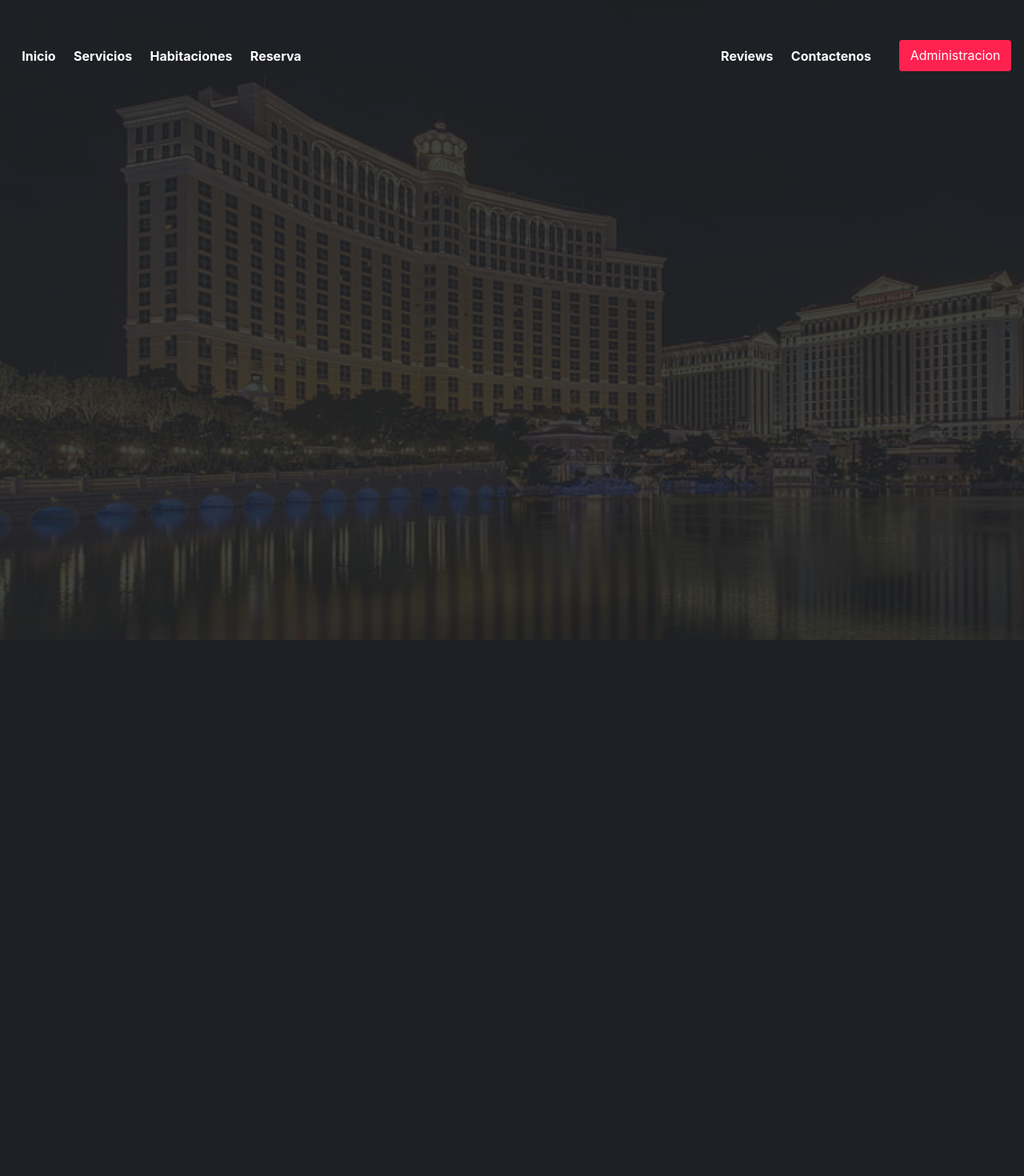
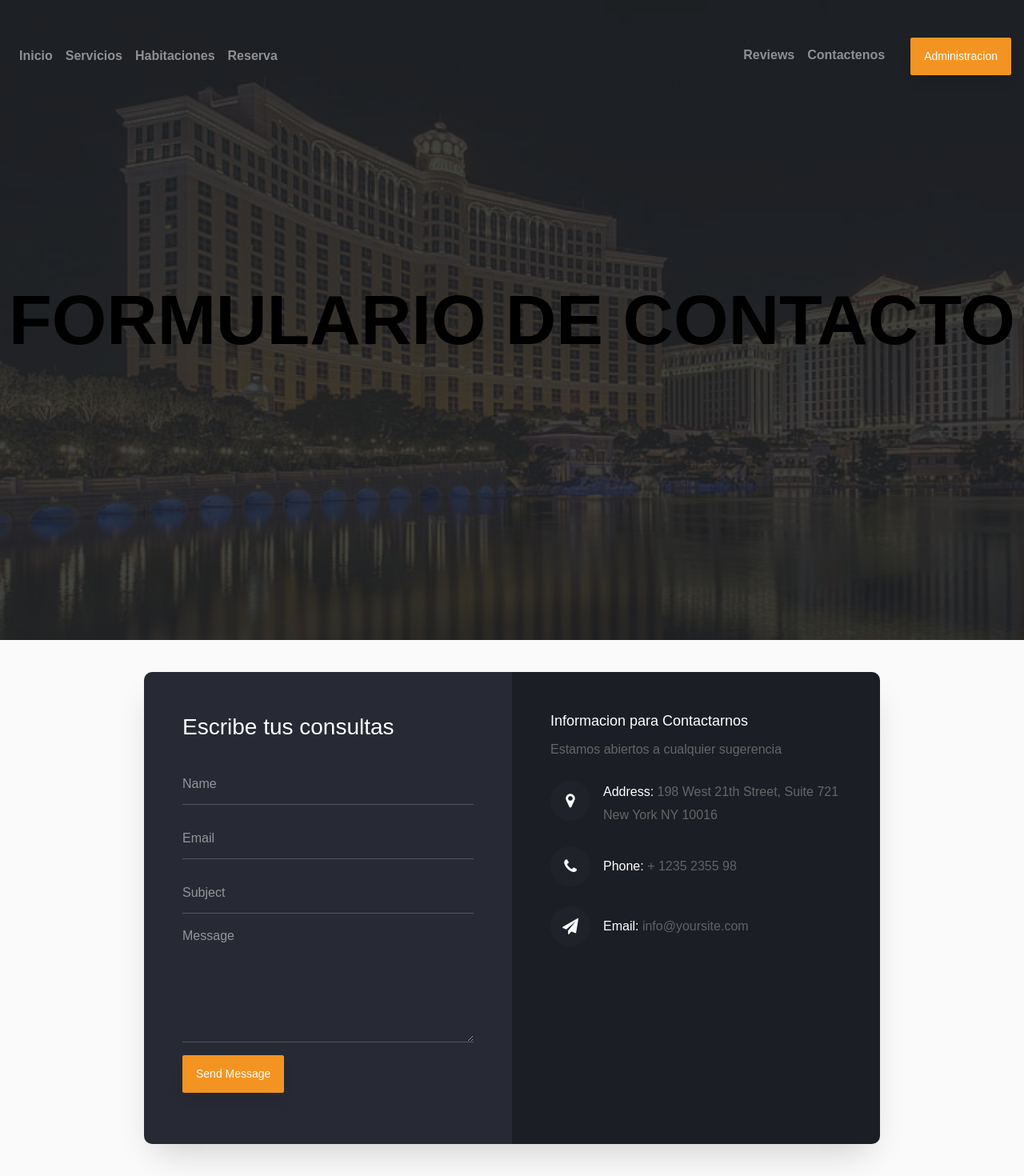
Before and after one commit to JoelPita/TP-Intro, a Flask app: page /contacto in a window 1280 px wide. Shown: the whole page at 80% size. Before the commit the page ends 800 px from the top, so only its background shows below. Run offline with Flask 3, Linux system fonts and the light colour scheme; some libraries are stand-ins or nearby versions.

Commit message:
feat: se añade al archivo "contacto.html" los archivos css que va a usar el formulario. Agrego el formulario y al lado de él pongo informacion de contacto.

```diff
--- a/Frontend/templates/contacto.html
+++ b/Frontend/templates/contacto.html
@@ -13,6 +13,11 @@
 
     <!-- Bootstrap + main styles -->
 	<link rel="stylesheet" href="{{url_for('static', filename='css/mate_amargo.css')}}">
+
+
+    <link rel="stylesheet" href="https://stackpath.bootstrapcdn.com/font-awesome/4.7.0/css/font-awesome.min.css">
+    <link rel="stylesheet" href="static/css-contacto/style.css">
+
 </head>
 <body data-spy="scroll" data-target=".navbar" data-offset="40" id="home">
 
@@ -52,9 +57,111 @@
 
     <header id="home" class="header">
         <div class="overlay text-white text-center">
+            <h1 class="display-2 font-weight-bold my-3">FORMULARIO DE CONTACTO</h1>
+        </div>
+
+        <div class="container">
+
+            <div class="row justify-content-center">
+                <div class="col-lg-10">
+                    <div class="wrapper">
+                        <div class="row no-gutters">
+
+                            <div class="col-md-6 d-flex align-items-stretch">
+                                <div class="contact-wrap w-100 p-md-5 p-4 py-5">
+
+                                    <h3 class="mb-4">Escribe tus consultas</h3>
+
+                                    <form method="POST" id="contactForm" name="contactForm" class="contactForm">
+                                        <div class="row">
+
+                                            <div class="col-md-12">
+                                                <div class="form-group">
+                                                    <input type="text" class="form-control" name="name" id="name" placeholder="Name">
+                                                </div>
+                                            </div>
+
+                                            <div class="col-md-12">
+                                                <div class="form-group">
+                                                    <input type="email" class="form-control" name="email" id="email" placeholder="Email">
+                                                </div>
+                                            </div>
+
+                                            <div class="col-md-12">
+                                                <div class="form-group">
+                                                    <input type="text" class="form-control" name="subject" id="subject" placeholder="Subject">
+                                                </div>
+                                            </div>
+
+                                            <div class="col-md-12">
+                                                <div class="form-group">
+                                                    <textarea name="message" class="form-control" id="message" cols="30" rows="6" placeholder="Message"></textarea>
+                                                </div>
+                                            </div>
+
+                                            <div class="col-md-12">
+                                                <div class="form-group">
+                                                    <input type="submit" value="Send Message" class="btn btn-primary">
+                                                    <div class="submitting"></div>
+                                                </div>
+                                            </div>
+
+                                        </div>
+                                    </form>
 
 
+                                </div>
+                            </div>
+
+                            <div class="col-md-6 d-flex align-items-stretch">
+
+                                <div class="info-wrap w-100 p-md-5 p-4 py-5 img">
+
+                                    <h3>Informacion para Contactarnos</h3>
+                                    <p class="mb-4">Estamos abiertos a cualquier sugerencia</p>
+
+                                    <div class="dbox w-100 d-flex align-items-start">
+                                        <div class="icon d-flex align-items-center justify-content-center">
+                                            <span class="fa fa-map-marker"></span>
+                                        </div>
+                                        <div class="text pl-3">
+                                            <p><span>Address:</span> 198 West 21th Street, Suite 721 New York NY 10016</p>
+                                        </div>
+                                    </div>
+
+                                    <div class="dbox w-100 d-flex align-items-center">
+                                        <div class="icon d-flex align-items-center justify-content-center">
+                                            <span class="fa fa-phone"></span>
+                                        </div>
+                                        <div class="text pl-3">
+                                            <p><span>Phone:</span> <a href="tel://1234567920">+ 1235 2355 98</a></p>
+                                        </div>
+                                    </div>
+
+                                    <div class="dbox w-100 d-flex align-items-center">
+                                        <div class="icon d-flex align-items-center justify-content-center">
+                                            <span class="fa fa-paper-plane"></span>
+                                        </div>
+                                        <div class="text pl-3">
+                                            <p><span>Email:</span> <a href="mailto:info@yoursite.com">info@yoursite.com</a></p>
+                                        </div>
+                                    </div>
+
+                                </div>
+
+                            </div>
+
+                        </div>
+                    </div>
+                </div>
+
+            </div>
+
         </div>
+
     </header>
+
+
+
 </body>
 </html>
```
